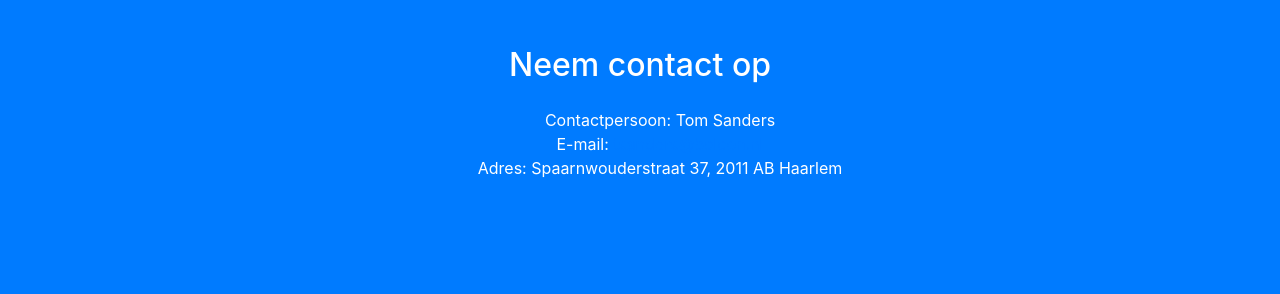
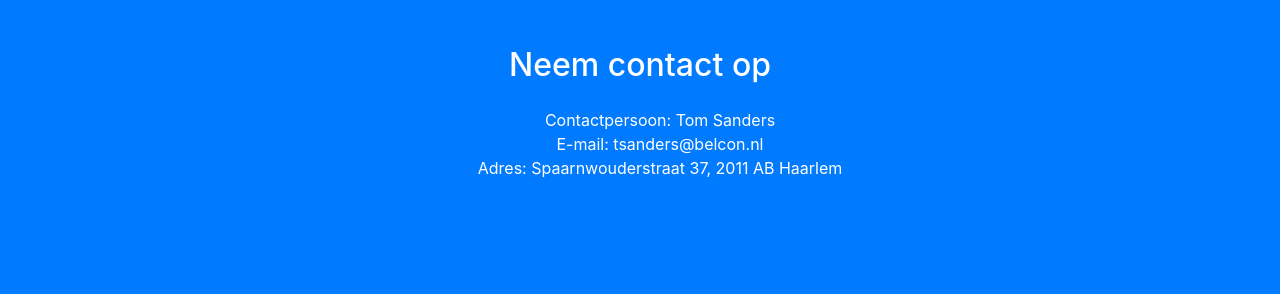
Before and after one commit to tsanders42/nl.drielelien, a website with bundled scripts: page index.html in a window 1280 px wide. Shown: the part 3960-4254 px from the top of the page. Built offline with nearby package versions, Linux system fonts and the light colour scheme.

Commit message:
css tweak

```diff
--- a/index.html
+++ b/index.html
@@ -198,7 +198,7 @@
             Contactpersoon: Tom Sanders
         </li>
         <li>
-            E-mail: <a href="mailto:tsanders@belcon.nl">tsanders@belcon.nl</a>
+            E-mail: <a href="mailto:tsanders@belcon.nl" style="color: white">tsanders@belcon.nl</a>
         </li>
         <li>
             Adres: Spaarnwouderstraat 37, 2011 AB  Haarlem
```
